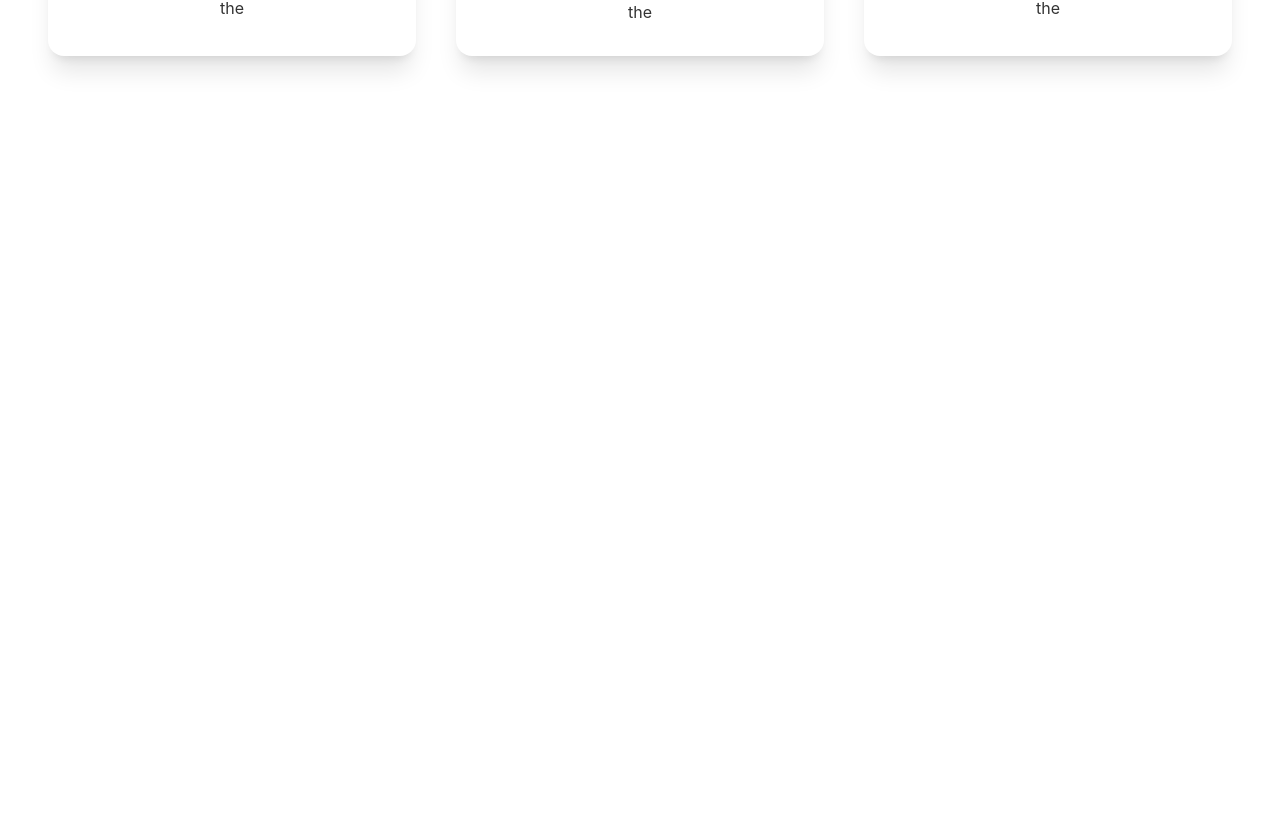
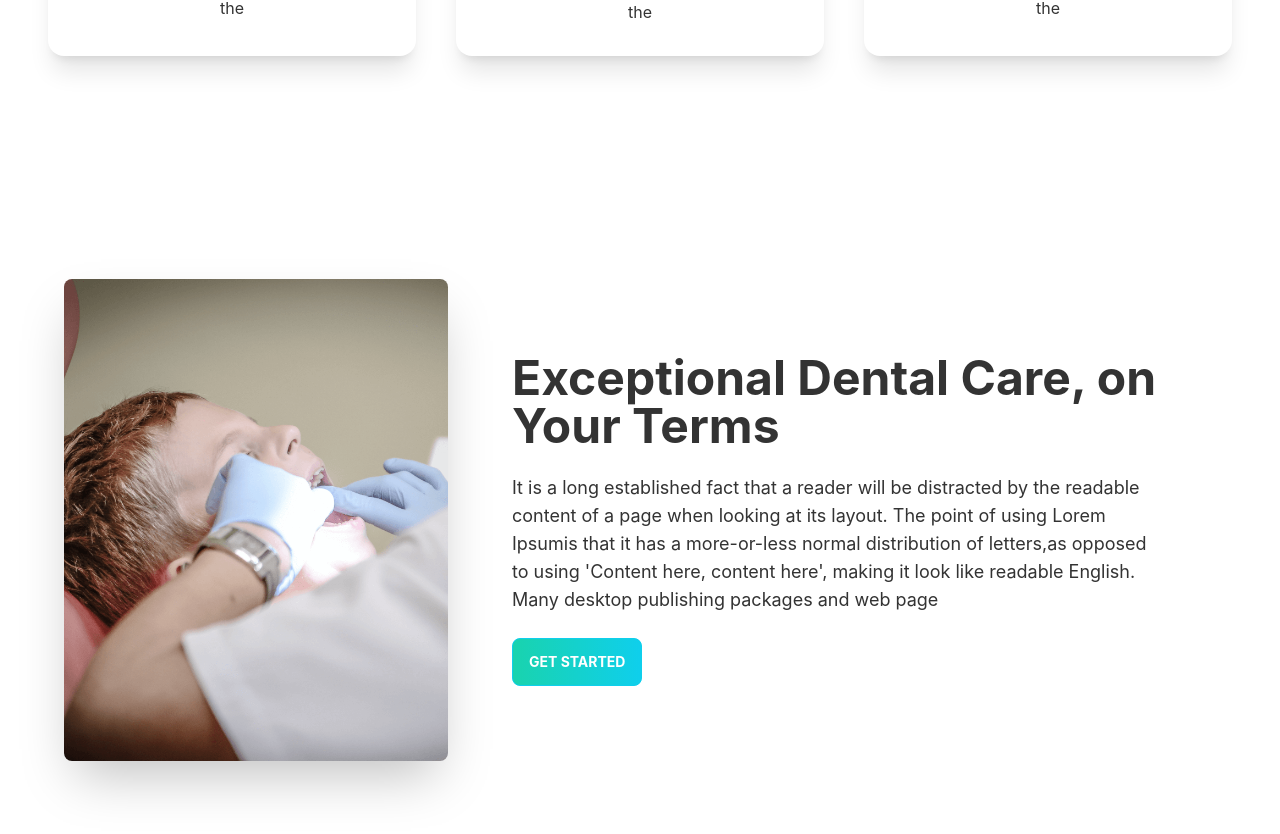
Before and after one commit to rokib97/doctors-portal-client, a React (Create React App) app: page / in a window 1280 px wide. Shown: the part 1631-2465 px from the top of the page. Before the commit the page ends 1799 px from the top, so only its background shows below. Built offline with nearby package versions, Linux system fonts and the light colour scheme.

Commit message:
added treatment section

```diff
--- a/src/Pages/Home/Banner.js
+++ b/src/Pages/Home/Banner.js
@@ -1,5 +1,6 @@
 import React from "react";
 import chair from "../../assets/images/chair.png";
+import PrimaryButton from "../../PrimaryButton/PrimaryButton";
 import "./Banner.css";
 const Banner = () => {
   return (
@@ -19,9 +20,7 @@ const Banner = () => {
             industry. Lorem Ipsum has been the industry's standard dummy text
             ever since the
           </p>
-          <button class="btn btn-primary text-uppercase text-white font-bold bg-gradient-to-r from-secondary to-primary">
-            Get Started
-          </button>
+          <PrimaryButton />
         </div>
       </div>
     </div>
--- a/src/Pages/Home/Home.js
+++ b/src/Pages/Home/Home.js
@@ -2,6 +2,7 @@ import React from "react";
 import Banner from "./Banner";
 import Info from "./Info";
 import Services from "./Services";
+import Terms from "./Terms";
 
 const Home = () => {
   return (
@@ -9,6 +10,7 @@ const Home = () => {
       <Banner></Banner>
       <Info></Info>
       <Services></Services>
+      <Terms></Terms>
     </div>
   );
 };
--- /dev/null
+++ b/src/Pages/Home/Terms.js
@@ -0,0 +1,28 @@
+import React from "react";
+import treatment from "../../assets/images/treatment.png";
+import PrimaryButton from "../../PrimaryButton/PrimaryButton";
+const Terms = () => {
+  return (
+    <div class="hero min-h-screen">
+      <div class="hero-content flex-col lg:flex-row">
+        <img src={treatment} class="lg:max-w-sm rounded-lg shadow-2xl" alt="" />
+        <div className="p-12">
+          <h1 class="lg:text-5xl md:text-4xl text-3xl font-bold">
+            Exceptional Dental Care, on Your Terms
+          </h1>
+          <p class="py-6 sm:text-sm lg:text-lg">
+            It is a long established fact that a reader will be distracted by
+            the readable content of a page when looking at its layout. The point
+            of using Lorem Ipsumis that it has a more-or-less normal
+            distribution of letters,as opposed to using 'Content here, content
+            here', making it look like readable English. Many desktop publishing
+            packages and web page
+          </p>
+          <PrimaryButton />
+        </div>
+      </div>
+    </div>
+  );
+};
+
+export default Terms;
--- /dev/null
+++ b/src/PrimaryButton/PrimaryButton.js
@@ -0,0 +1,11 @@
+import React from "react";
+
+const PrimaryButton = () => {
+  return (
+    <button class="btn btn-primary text-uppercase text-white font-bold bg-gradient-to-r from-secondary to-primary">
+      Get Started
+    </button>
+  );
+};
+
+export default PrimaryButton;
```
